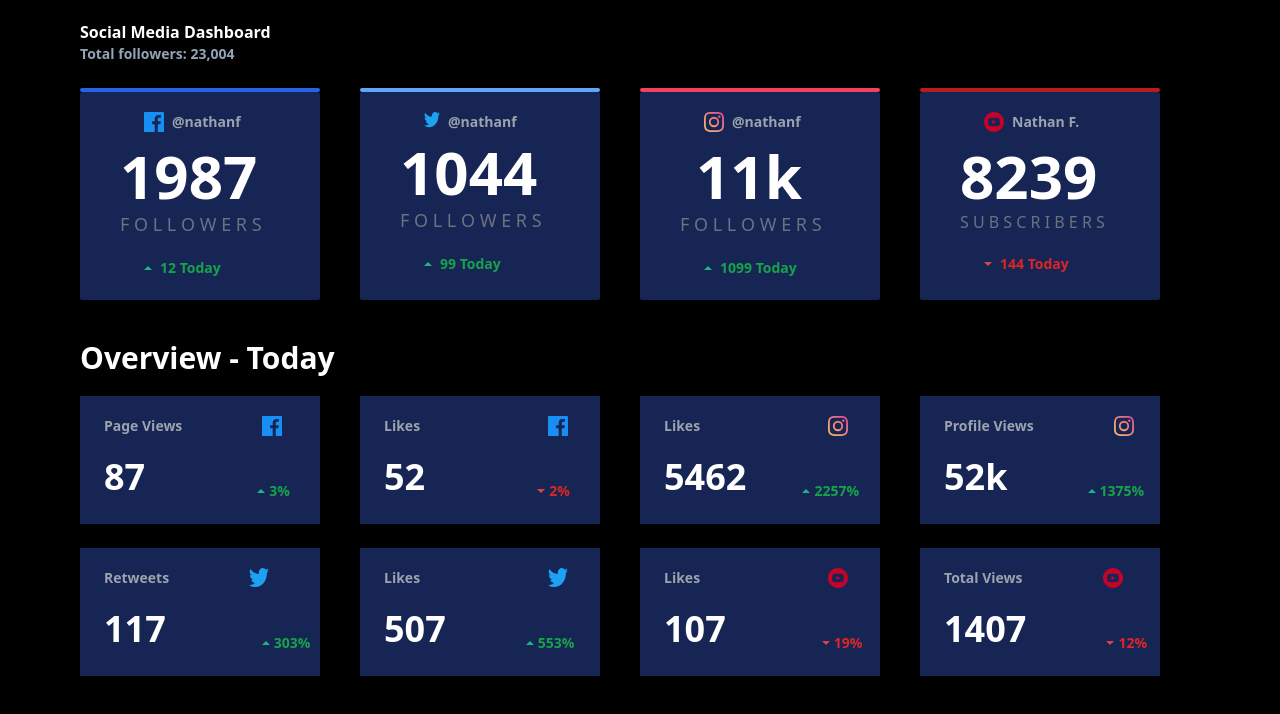
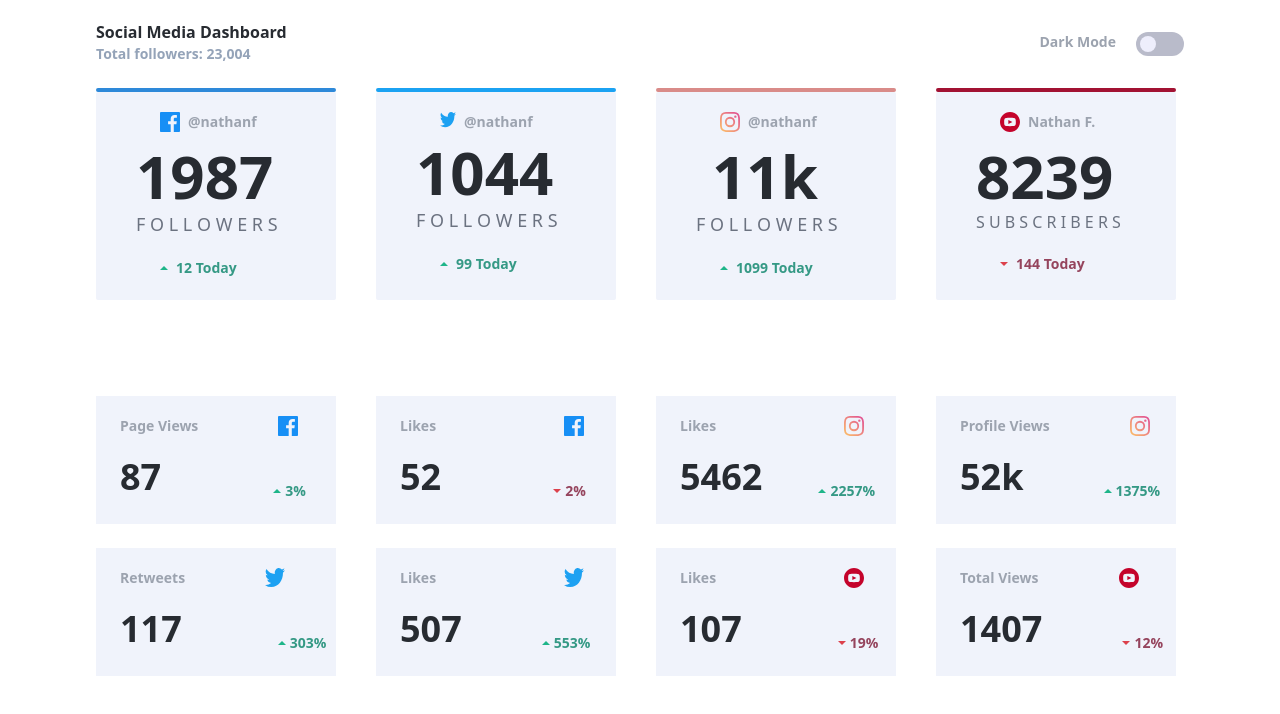
Before and after one commit to calebubah/miniature-spoon, a website: page white mode/index.html in a window 1280 px wide. Drawn offline with nearby package versions, Linux system fonts and the light colour scheme.

Commit message:
third commit

```diff
--- a/index.html
+++ b/white mode/index.html
@@ -6,83 +6,93 @@
   <title>Document</title>
   <script src="https://cdn.tailwindcss.com"></script>
 </head>
-<body class="bg-black px-20 mb-20">
-<nav>
-  <h1 class="text-white mt-5 font-bold">Social Media Dashboard</h1>
+<body class="bg-[rgb(255,255,255)] px-24 mb-20">
+<nav class="container flex justify-between">
+  <div>
+    <h1 class="text-[rgb(39,43,49)] mt-5 font-bold">Social Media Dashboard</h1>
   <p class="text-slate-400 font-semibold text-sm">Total followers: 23,004</p>
+  </div>
 
+  <div class="flex gap-5 mt-8">
+    <h1 class="text-gray-400 font-bold text-sm">Dark Mode</h1>
+    <div class="bg-[rgb(185,187,202)] w-12 h-6 rounded-xl mt-">
+      <div class="py-1 px-1">
+      <div class="bg-[rgb(238,238,252)] w-4 h-4 rounded-full"></div>
+      </div>
+      </div>
+  </div>
 </nav>
 
 <section class="flex gap-10 mt-6">
   <section>
-    <div class="border-2 border-blue-600 w-60 rounded-sm"></div>
-    <div class="bg-blue-950 h-52 w-60 rounded-sm">
+    <div class="border-2 border-[rgb(46,137,217)] w-60 rounded-sm"></div>
+    <div class="bg-[rgb(240,243,251)] h-52 w-60 rounded-sm">
       <div class="inline-flex mt-5 px-16 gap-2">
         <img src="/images/icon-facebook.svg" alt="" class="w-5 h-5">
         <h1 class="text-gray-400 font-bold text-sm">@nathanf</h1>
       </div>
       <div class="mt-2 px-10">
-        <h1 class="text-white font-bold text-6xl">1987</h1>
+        <h1 class="text-[rgb(39,43,49)] font-bold text-6xl">1987</h1>
         <p class="text-gray-500 mt-1 font-light text-lg">F O L L O W E R S</p>
       </div>
       <div class="px-16 gap-2 mt-5 flex">
         <img src="/images/icon-up.svg" alt="" class="h-1 mt-2">
-        <h1 class="text-green-600 text-sm font-bold b-5">12 Today</h1>
+        <h1 class="text-[rgb(53,153,133)] text-sm font-bold b-5">12 Today</h1>
       </div>
 
     </div>
 
    </section>
    <section>
-    <div class="border-2 border-blue-400 w-60 rounded-sm"></div>
-    <div class="bg-blue-950 h-52 w-60 rounded-sm">
+    <div class="border-2 border-[rgb(27,162,242)] w-60 rounded-sm"></div>
+    <div class="bg-[rgb(240,243,251)] h-52 w-60 rounded-sm">
       <div class="inline-flex mt-5 px-16 gap-2">
         <img src="/images/icon-twitter.svg" alt="" class="w-4 h-4">
         <h1 class="text-gray-400 font-bold text-sm">@nathanf</h1>
       </div>
       <div class="mt-2 px-10">
-        <h1 class="text-white font-bold text-6xl">1044</h1>
+        <h1 class="text-[rgb(39,43,49)] font-bold text-6xl">1044</h1>
         <p class="text-gray-500 mt-1 font-light text-lg">F O L L O W E R S</p>
       </div>
       <div class="px-16 gap-2 mt-5 flex">
         <img src="/images/icon-up.svg" alt="" class="h-1 mt-2">
-        <h1 class="text-green-600 text-sm font-bold b-5">99 Today</h1>
+        <h1 class="text-[rgb(53,153,133)] text-sm font-bold b-5">99 Today</h1>
       </div>
     </div>
 
    </section>
    <section>
-    <div class="border-2 border-rose-500 w-60 rounded-sm"></div>
-    <div class="bg-blue-950 h-52 w-60 rounded-sm">
+    <div class="border-2 border-[rgb(217,139,137)] w-60 rounded-sm"></div>
+    <div class="bg-[rgb(240,243,251)] h-52 w-60 rounded-sm">
       <div class="inline-flex mt-5 px-16 gap-2">
         <img src="/images/icon-instagram.svg" alt="" class="w-5 h-5">
         <h1 class="text-gray-400 font-bold text-sm">@nathanf</h1>
       </div>
       <div class="mt-2 px-10">
-        <h1 class="text-white font-bold text-6xl px-4">11k</h1>
+        <h1 class="text-[rgb(39,43,49)] font-bold text-6xl px-4">11k</h1>
         <p class="text-gray-500 mt-1 font-light text-lg">F O L L O W E R S</p>
       </div>
       <div class="px-16 gap-2 mt-5 flex">
         <img src="/images/icon-up.svg" alt="" class="h-1 mt-2">
-        <h1 class="text-green-600 text-sm font-bold b-5">1099 Today</h1>
+        <h1 class="text-[rgb(53,153,133)] text-sm font-bold b-5">1099 Today</h1>
       </div>
     </div>
 
    </section>
    <section>
-    <div class="border-2 border-red-700 w-60 rounded-sm"></div>
-    <div class="bg-blue-950 h-52 w-60 rounded-sm">
+    <div class="border-2 border-[rgb(162,18,51)] w-60 rounded-sm"></div>
+    <div class="bg-[rgb(240,243,251)] h-52 w-60 rounded-sm">
       <div class="inline-flex mt-5 px-16 gap-2">
         <img src="/images/icon-youtube.svg" alt="" class="w-5 h-5">
         <h1 class="text-gray-400 font-bold text-sm">Nathan F.</h1>
       </div>
       <div class="mt-2 px-10">
-        <h1 class="text-white font-bold text-6xl">8239</h1>
+        <h1 class="text-[rgb(39,43,49)] font-bold text-6xl">8239</h1>
         <p class="text-gray-500 mt-1 font-light">S U B S C R I B E R S</p>
       </div>
       <div class="px-16 gap-2 mt-5 flex">
         <img src="/images/icon-down.svg" alt="" class="h-1 mt-2">
-        <h1 class="text-red-600 text-sm font-bold b-5">144 Today</h1>
+        <h1 class="text-[rgb(149,68,93)] text-sm font-bold b-5">144 Today</h1>
       </div>
     </div>
 
@@ -94,61 +104,61 @@
 </div>
 <section class="flex gap-10">
   <section class="mt-5">
-    <div class="bg-blue-950 w-60 h-32">
+    <div class="bg-[rgb(240,243,251)] w-60 h-32">
      <div class="inline-flex mt-5 gap-20 px-6">
       <div class="text-gray-400 font-bold text-sm">Page Views</div>
       <img src="/images/icon-facebook.svg" alt="" class="w-5 h-5">
      </div>
      <div class="inline-flex gap-28 px-6 mt-5">
-      <div class="text-white font-semibold text-4xl">87</div>
+      <div class="text-[rgb(39,43,49)] font-semibold text-4xl">87</div>
       <div class="inline-flex gap-1">
         <img src="/images/icon-up.svg" alt="" class="h-1 mt-8">
-        <h1 class="text-green-600 text-sm font-bold mt-6">3%</h1>
+        <h1 class="text-[rgb(53,153,133)] text-sm font-bold mt-6">3%</h1>
       </div>
      </div>
     </div>
   </section>
   <section class="mt-5">
-    <div class="bg-blue-950 w-60 h-32">
+    <div class="bg-[rgb(240,243,251)] w-60 h-32">
       <div class="inline-flex mt-5 gap-32 px-6">
         <div class="text-gray-400 font-bold text-sm">Likes</div>
         <img src="/images/icon-facebook.svg" alt="" class="w-5 h-5">
        </div>
        <div class="inline-flex gap-28 px-6 mt-5">
-        <div class="text-white font-semibold text-4xl">52</div>
+        <div class="text-[rgb(39,43,49)] font-semibold text-4xl">52</div>
         <div class="inline-flex gap-1">
           <img src="/images/icon-down.svg" alt="" class="h-1 mt-8">
-          <h1 class="text-red-600 text-sm font-bold mt-6">2%</h1>
+          <h1 class="text-[rgb(149,68,93)] text-sm font-bold mt-6">2%</h1>
         </div>
        </div>
     </div>
   </section>
   <section class="mt-5">
-    <div class="bg-blue-950 w-60 h-32">
+    <div class="bg-[rgb(240,243,251)] w-60 h-32">
       <div class="inline-flex mt-5 gap-32 px-6">
         <div class="text-gray-400 font-bold text-sm">Likes</div>
         <img src="/images/icon-instagram.svg" alt="" class="w-5 h-5">
        </div>
        <div class="inline-flex gap-14 px-6 mt-5">
-        <div class="text-white font-semibold text-4xl">5462</div>
+        <div class="text-[rgb(39,43,49)] font-semibold text-4xl">5462</div>
         <div class="inline-flex gap-1">
           <img src="/images/icon-up.svg" alt="" class="h-1 mt-8">
-          <h1 class="text-green-600 text-sm font-bold mt-6">2257%</h1>
+          <h1 class="text-[rgb(53,153,133)] text-sm font-bold mt-6">2257%</h1>
         </div>
        </div>
     </div>
   </section>
   <section class="mt-5">
-    <div class="bg-blue-950 w-60 h-32">
+    <div class="bg-[rgb(240,243,251)] w-60 h-32">
       <div class="inline-flex mt-5 gap-20 px-6">
         <div class="text-gray-400 font-bold text-sm">Profile Views</div>
         <img src="/images/icon-instagram.svg" alt="" class="w-5 h-5">
        </div>
        <div class="inline-flex gap-20 px-6 mt-5">
-        <div class="text-white font-semibold text-4xl">52k</div>
+        <div class="text-[rgb(39,43,49)] font-semibold text-4xl">52k</div>
         <div class="inline-flex gap-1">
           <img src="/images/icon-up.svg" alt="" class="h-1 mt-8">
-          <h1 class="text-green-600 text-sm font-bold mt-6">1375%</h1>
+          <h1 class="text-[rgb(53,153,133)] text-sm font-bold mt-6">1375%</h1>
         </div>
        </div>
     </div>
@@ -157,61 +167,61 @@
 <section>
   <section class="flex gap-10">
     <section class="mt-6">
-      <div class="bg-blue-950 w-60 h-32">
+      <div class="bg-[rgb(240,243,251)] w-60 h-32">
         <div class="inline-flex mt-5 gap-20 px-6">
           <div class="text-gray-400 font-bold text-sm">Retweets</div>
           <img src="/images/icon-twitter.svg" alt="" class="w-5 h-5">
          </div>
          <div class="inline-flex gap-24 px-6 mt-5">
-          <div class="text-white font-semibold text-4xl">117</div>
+          <div class="text-[rgb(39,43,49)] font-semibold text-4xl">117</div>
           <div class="inline-flex gap-1">
             <img src="/images/icon-up.svg" alt="" class="h-1 mt-8">
-            <h1 class="text-green-600 text-sm font-bold mt-6">303%</h1>
+            <h1 class="text-[rgb(53,153,133)] text-sm font-bold mt-6">303%</h1>
           </div>
          </div>
       </div>
     </section>
     <section class="mt-6">
-      <div class="bg-blue-950 w-60 h-32">
+      <div class="bg-[rgb(240,243,251)] w-60 h-32">
         <div class="inline-flex mt-5 gap-32 px-6">
           <div class="text-gray-400 font-bold text-sm">Likes</div>
           <img src="/images/icon-twitter.svg" alt="" class="w-5 h-5">
          </div>
          <div class="inline-flex gap-20 px-6 mt-5">
-          <div class="text-white font-semibold text-4xl">507</div>
+          <div class="text-[rgb(39,43,49)] font-semibold text-4xl">507</div>
           <div class="inline-flex gap-1">
             <img src="/images/icon-up.svg" alt="" class="h-1 mt-8">
-            <h1 class="text-green-600 text-sm font-bold mt-6">553%</h1>
+            <h1 class="text-[rgb(53,153,133)] text-sm font-bold mt-6">553%</h1>
           </div>
          </div>
       </div>
     </section>
     <section class="mt-6">
-      <div class="bg-blue-950 w-60 h-32">
+      <div class="bg-[rgb(240,243,251)] w-60 h-32">
         <div class="inline-flex mt-5 gap-32 px-6">
           <div class="text-gray-400 font-bold text-sm">Likes</div>
           <img src="/images/icon-youtube.svg" alt="" class="w-5 h-5">
          </div>
          <div class="inline-flex gap-24 px-6 mt-5">
-          <div class="text-white font-semibold text-4xl">107</div>
+          <div class="text-[rgb(39,43,49)] font-semibold text-4xl">107</div>
           <div class="inline-flex gap-1">
             <img src="/images/icon-down.svg" alt="" class="h-1 mt-8">
-            <h1 class="text-red-600 text-sm font-bold mt-6">19%</h1>
+            <h1 class="text-[rgb(149,68,93)] text-sm font-bold mt-6">19%</h1>
           </div>
          </div>
       </div>
     </section>
     <section class="mt-6">
-      <div class="bg-blue-950 w-60 h-32">
+      <div class="bg-[rgb(240,243,251)] w-60 h-32">
         <div class="inline-flex mt-5 gap-20 px-6">
           <div class="text-gray-400 font-bold text-sm">Total Views</div>
           <img src="/images/icon-youtube.svg" alt="" class="w-5 h-5">
          </div>
          <div class="inline-flex gap-20 px-6 mt-5">
-          <div class="text-white font-semibold text-4xl">1407</div>
+          <div class="text-[rgb(39,43,49)] font-semibold text-4xl">1407</div>
           <div class="inline-flex gap-1">
             <img src="/images/icon-down.svg" alt="" class="h-1 mt-8">
-            <h1 class="text-red-600 text-sm font-bold mt-6">12%</h1>
+            <h1 class="text-[rgb(149,68,93)] text-sm font-bold mt-6">12%</h1>
           </div>
          </div>
       </div>
```
Also changed, not shown: dark mode/index.html (added, +235 -0 lines).
